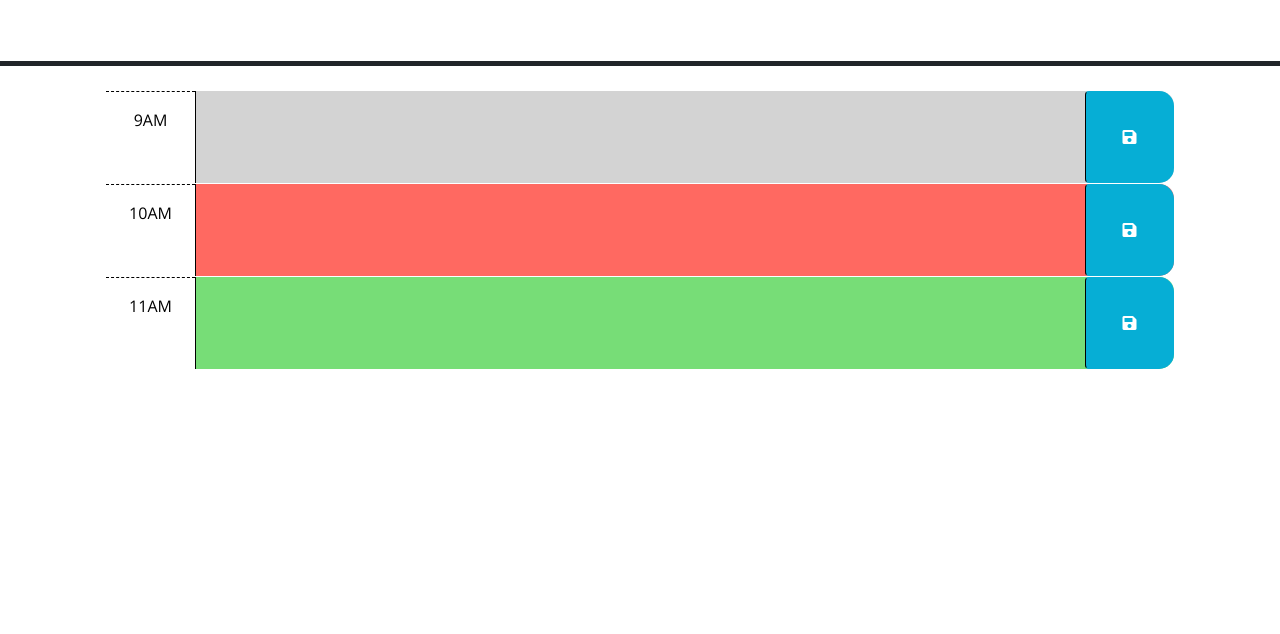
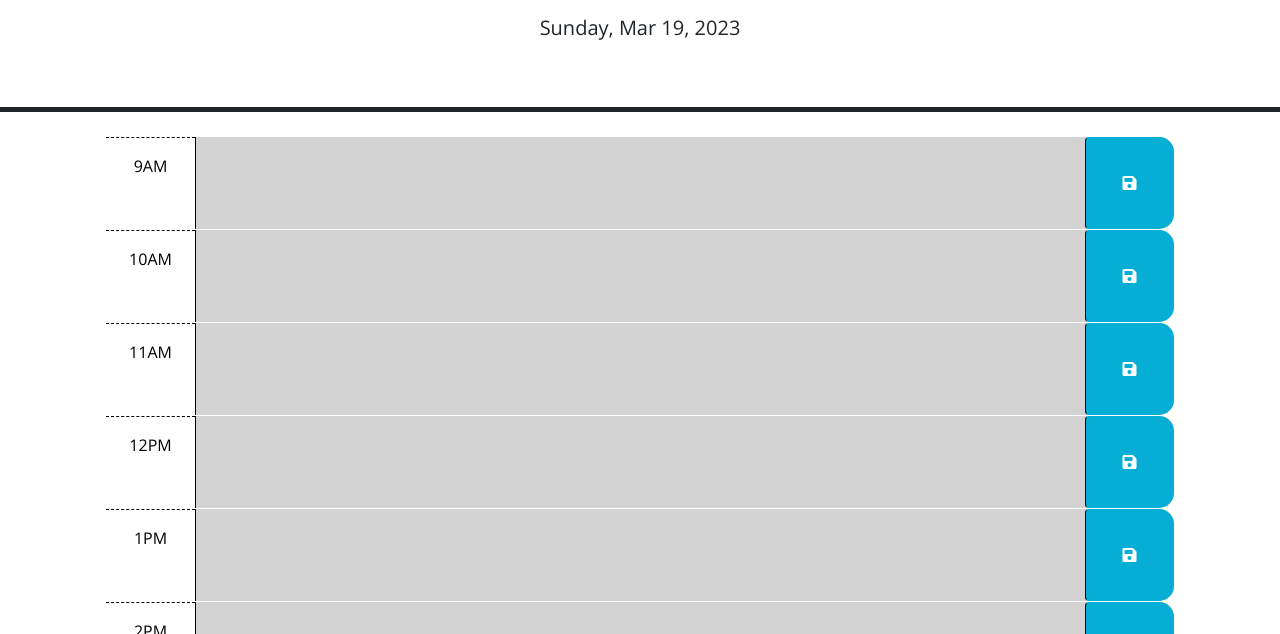
Before and after one commit to Phil-Pfister/daily_schedule, a plain HTML site: page index.html in a window 1280 px wide. Shown: the part 166-800 px from the top of the page. Drawn offline with nearby package versions, Linux system fonts and the light colour scheme; files that its build step writes are made by us from their sources.

Commit message:
added time blocks with bootstrap classes using jquery

```diff
--- a/assets/index.js
+++ b/assets/index.js
@@ -1,7 +1,53 @@
+var today = dayjs();
+$('#currentDay').text(today.format('dddd, MMM D, YYYY'));
+
+var rootDiv = $('#root-div');
+
+var hours = [
+  '9AM',
+  '10AM',
+  '11AM',
+  '12PM',
+  '1PM',
+  '2PM',
+  '3PM',
+  '4PM',
+  '5PM',
+];
+
+for (var i = 0; i < hours.length; i++) {
+  var outerDiv = $('<div>');
+  outerDiv.addClass('row time-block past');
+  rootDiv.append(outerDiv);
+
+  var hoursEl = $('<div>');
+  hoursEl.text(hours[i]);
+  hoursEl.addClass('col-2 col-md-1 hour text-center py-3');
+  outerDiv.append(hoursEl);
+
+var textArea = $('<textarea>');
+textArea.addClass('col-8 col-md-10 description');
+textArea.attr('rows', '3');
+outerDiv.append(textArea);
+
+var addButton = $('<button>');
+addButton.addClass('btn saveBtn col-2 col-md-1');
+outerDiv.append(addButton);
+
+var btnIcon = $('<i>');
+btnIcon.addClass('fas fa-save');
+addButton.append(btnIcon);
+
+}
+
+
+
+
 // Wrap all code that interacts with the DOM in a call to jQuery to ensure that
 // the code isn't run until the browser has finished rendering all the elements
 // in the html.
 $(function () {
+
     // TODO: Add a listener for click events on the save button. This code should
     // use the id in the containing time-block as a key to save the user input in
     // local storage. HINT: What does `this` reference in the click listener
--- a/index.html
+++ b/index.html
@@ -18,7 +18,9 @@
       href="https://fonts.googleapis.com/css?family=Open+Sans&display=swap"
       rel="stylesheet"
     />
-    <link rel="stylesheet" href="style.css" />
+    <link rel="stylesheet" href="./assets/style.css" />
+
+
     <title>Work Day Scheduler</title>
   </head>
 
@@ -28,7 +30,7 @@
       <p class="lead">A simple calendar app for scheduling your work day</p>
       <p id="currentDay" class="lead"></p>
     </header>
-    <div class="container-lg px-5">
+    <div class="container-lg px-5" id="root-div">
       <!-- Use class for "past", "present", and "future" to apply styles to the
         time-block divs accordingly. The javascript will need to do this by
         adding/removing these classes on each div by comparing the hour in the
@@ -40,32 +42,32 @@
         -->
 
       <!-- Example of a past time block. The "past" class adds a gray background color. -->
-      <div id="hour-9" class="row time-block past">
+      <!-- <div id="hour-9" class="row time-block past">
         <div class="col-2 col-md-1 hour text-center py-3">9AM</div>
         <textarea class="col-8 col-md-10 description" rows="3"> </textarea>
         <button class="btn saveBtn col-2 col-md-1" aria-label="save">
           <i class="fas fa-save" aria-hidden="true"></i>
         </button>
-      </div>
+      </div> -->
 
       <!-- Example of a a present time block. The "present" class adds a red background color. -->
-      <div id="hour-10" class="row time-block present">
+      <!-- <div id="hour-10" class="row time-block present">
         <div class="col-2 col-md-1 hour text-center py-3">10AM</div>
         <textarea class="col-8 col-md-10 description" rows="3"> </textarea>
         <button class="btn saveBtn col-2 col-md-1" aria-label="save">
           <i class="fas fa-save" aria-hidden="true"></i>
         </button>
-      </div>
+      </div> -->
 
       <!-- Example of a future time block. The "future" class adds a green background color. -->
-      <div id="hour-11" class="row time-block future">
+      <!-- <div id="hour-11" class="row time-block future">
         <div class="col-2 col-md-1 hour text-center py-3">11AM</div>
         <textarea class="col-8 col-md-10 description" rows="3"> </textarea>
         <button class="btn saveBtn col-2 col-md-1" aria-label="save">
           <i class="fas fa-save" aria-hidden="true"></i>
         </button>
       </div>
-
+       -->
     <script src="https://code.jquery.com/jquery-3.4.1.min.js"></script>
     <script
       src="https://cdn.jsdelivr.net/npm/dayjs@1.11.3/dayjs.min.js"
@@ -73,6 +75,6 @@
       crossorigin="anonymous"
     ></script>
 
-    <script src="script.js"></script>
+    <script src="./assets/index.js"></script>
   </body>
 </html>
```
